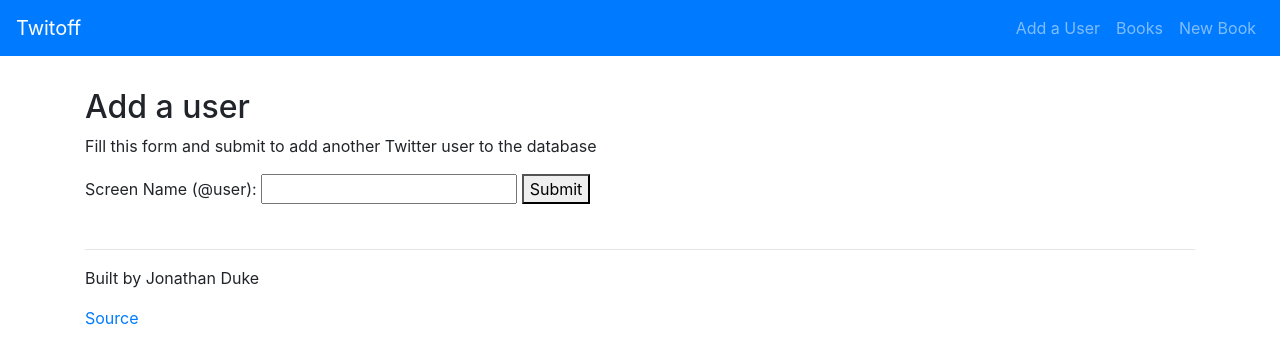
After one commit to jonDuke/Twitoff, a Flask app: page /newUser in a window 1280 px wide. The commit adds this page. Shown: the top 364 px of the page. Run offline with Flask 2, Linux system fonts and the light colour scheme; some libraries are stand-ins or nearby versions.

Commit message:
added pages for new user and admin panel

```diff
--- a/my_app/models.py
+++ b/my_app/models.py
@@ -26,7 +26,7 @@ class User(db.Model):
     name = db.Column(db.String(128))
     location = db.Column(db.String)
     followers_count = db.Column(db.Integer)
-    latest_tweet_id = db.Column(db.BigInteger)
+    tweet_count = db.Column(db.Integer)
     tweets = db.relationship('Tweet', backref='users')
 
 class Book(db.Model):
--- a/my_app/routes/home_routes.py
+++ b/my_app/routes/home_routes.py
@@ -2,7 +2,7 @@
 
 from flask import Blueprint, render_template
 
-from my_app.models import db, User
+from my_app.models import User
 
 home_routes = Blueprint("home_routes", __name__)
 
--- a/my_app/routes/twitter_routes.py
+++ b/my_app/routes/twitter_routes.py
@@ -1,6 +1,7 @@
 # web_app/routes/twitter_routes.py
 
-from flask import Blueprint, render_template, jsonify
+from flask import Blueprint, render_template, jsonify, request, flash, redirect
+from tweepy import TweepError
 
 from my_app.models import db, Tweet, User, parse_records
 from my_app.services.twitter_service import twitter_api_client
@@ -12,7 +13,13 @@ def store_twitter_data(screen_name):
     """ stores twitter data for the given user in the database """
     # get twitter info
     api = twitter_api_client()
-    twitter_user = api.get_user(screen_name)
+
+    try:
+        twitter_user = api.get_user(screen_name)
+    except:
+        # raises an error if user is not found
+        return False, False
+
     statuses = api.user_timeline(screen_name, tweet_mode="extended", count=150,
                                  exclude_replies=False, include_rts=False)
 
@@ -22,6 +29,7 @@ def store_twitter_data(screen_name):
     db_user.name = twitter_user.name
     db_user.location = twitter_user.location
     db_user.followers_count = twitter_user.followers_count
+    db_user.tweet_count = len(statuses)
     db.session.add(db_user)
     db.session.commit()
 
@@ -53,6 +61,26 @@ def store_twitter_data(screen_name):
 
     return db_user, statuses
 
+@twitter_routes.route("/newUser")
+def add_user_form():
+    return render_template("add_twitter_user.html")
+
+@twitter_routes.route("/addUser", methods=["GET", "POST"])
+def add_user():
+    # get form response
+    screen_name = request.form["screen_name"]
+
+    # call twitter api and store data
+    new_user, _ = store_twitter_data(screen_name)
+
+    # check if user was found
+    if new_user:
+        flash(f"User '{new_user.screen_name}' added successfully!", "success")
+    else:
+        flash(f"User '{screen_name}' not found.", "error")
+
+    return redirect(f"/newUser")
+
 @twitter_routes.route("/users")
 @twitter_routes.route("/users.json")
 def list_users():
@@ -62,7 +90,5 @@ def list_users():
 
 @twitter_routes.route("/users/<screen_name>")
 def get_user(screen_name=None):
-    #print(screen_name)
     db_user, statuses = store_twitter_data(screen_name)
-    #return "OK"
     return render_template("user.html", user=db_user, tweets=statuses) # tweets=db_tweets
--- /dev/null
+++ b/my_app/templates/add_twitter_user.html
@@ -0,0 +1,18 @@
+{% extends "bootstrap_layout.html" %}
+{% set active_page = "add_twitter_user" %}
+
+{% block content %}
+
+    <h2>Add a user</h2>
+
+    <p>Fill this form and submit to add another Twitter user to the database</p>
+
+    <form action="/addUser" method="POST">
+
+        <label>Screen Name (@user):</label>
+        <input type="text" name="screen_name">
+
+        <button>Submit</button>
+    </form>
+
+{% endblock %}
--- a/my_app/templates/bootstrap_layout.html
+++ b/my_app/templates/bootstrap_layout.html
@@ -28,6 +28,7 @@
     <!-- see: https://jinja.palletsprojects.com/en/2.11.x/tricks/ -->
     <!-- see: https://getbootstrap.com/docs/4.0/components/navbar/ -->
     {% set nav_links = [
+      ('/newUser', 'add_user_form', 'Add a User'),
       ('/books', 'books', 'Books'),
       ('/books/new', 'new_book', 'New Book')
     ] -%}
```
Also changed, not shown: migrations/versions/cdf7ef81d6e1_.py (added, +30 -0 lines), my_app/routes/admin_routes.py (+6 -1 lines), my_app/templates/admin_panel.html (added, +32 -0 lines).
